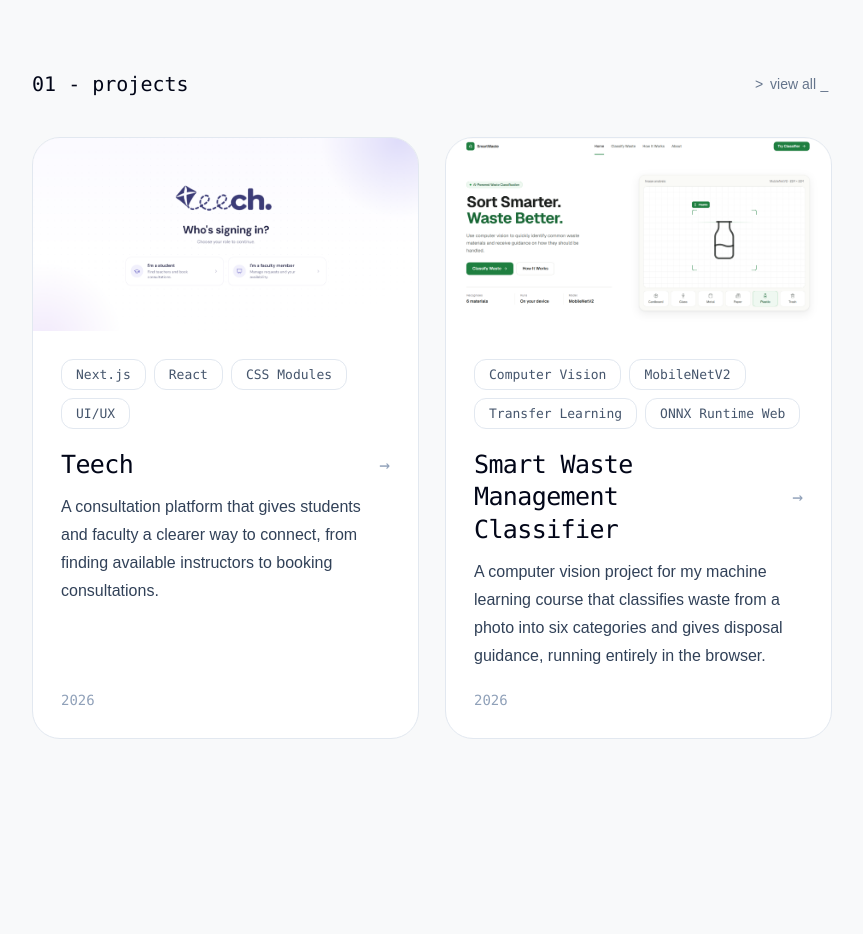
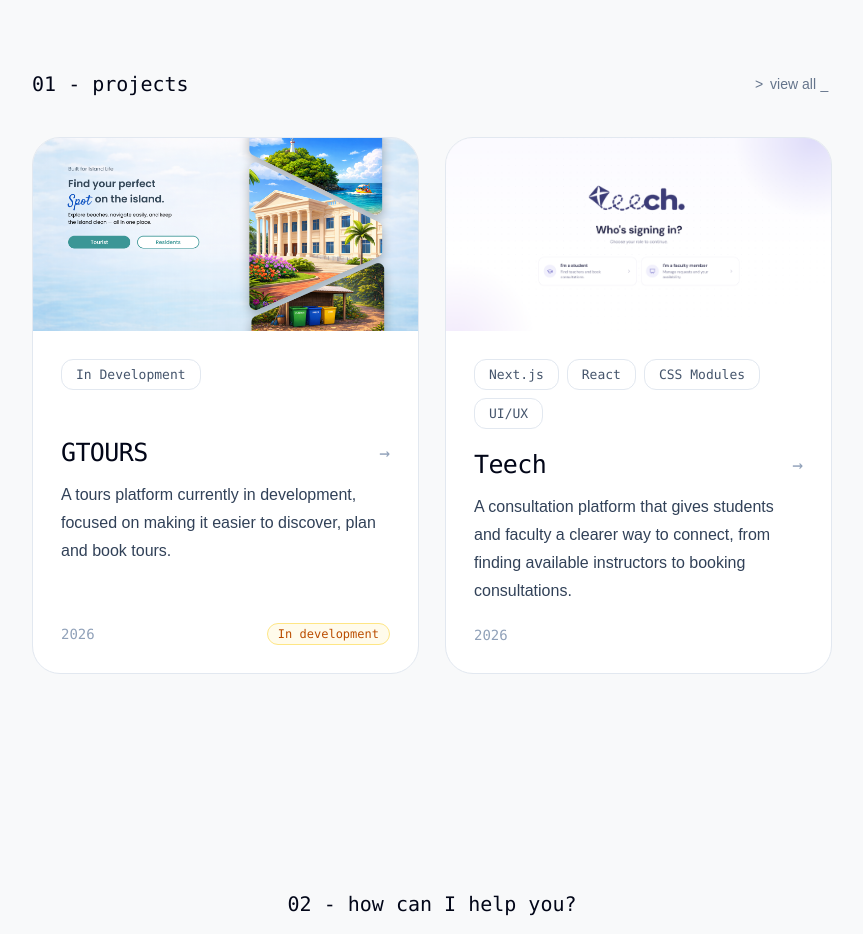
Before and after one commit to anniesrdnl/anniesrdnl_portfolio, a React (Vite) app: page / in a window 1280 px wide. Shown: the part 802-1736 px from the top of the page, without its empty margins (358-1221 px from the left). Built offline with nearby package versions, Linux system fonts and the light colour scheme.

Commit message:
Add GTOURS project (in development)

```diff
--- a/src/components/ProjectCard.jsx
+++ b/src/components/ProjectCard.jsx
@@ -44,10 +44,20 @@
           {project.description}
         </p>
 
-        {project.date && (
-          <time className="project-card-date mt-auto pt-5 font-mono text-sm text-slate-400">
-            {project.date}
-          </time>
+        {(project.date || project.status) && (
+          <div className="mt-auto flex items-center justify-between gap-3 pt-5 font-mono text-sm text-slate-400">
+            {project.date && (
+              <time className="project-card-date">
+                {project.date}
+              </time>
+            )}
+
+            {project.status && (
+              <span className="rounded-full border border-amber-200 bg-amber-50 px-2.5 py-0.5 text-xs text-amber-700">
+                {project.status}
+              </span>
+            )}
+          </div>
         )}
       </div>
     </a>
--- a/src/components/ProjectDetail.jsx
+++ b/src/components/ProjectDetail.jsx
@@ -43,6 +43,7 @@
 
       <div className="project-detail-footer">
         <div className="project-detail-actions">
+          {project.link && (
             <a
               href={project.link}
               target="_blank"
@@ -65,6 +66,13 @@
               </svg>
               <span>Live Demo</span>
             </a>
+          )}
+
+          {project.status && (
+            <span className="rounded-full border border-amber-200 bg-amber-50 px-3 py-1 font-mono text-sm text-amber-700">
+              {project.status}
+            </span>
+          )}
 
           {project.source && (
             <a
--- a/src/data/portfolio.js
+++ b/src/data/portfolio.js
@@ -2,6 +2,7 @@
 import teechImage from '../assets/teech.png'
 import smartwasteImage from '../assets/smartwaste.png'
 import suepImage from '../assets/suep.png'
+import gtoursImage from '../assets/GTOURS.png'
 
 export const navigation = [
   {
@@ -32,6 +33,27 @@
 ]
 
 export const projects = [
+  {
+    id: 8,
+    slug: 'gtours',
+    date: '2026',
+    status: 'In development',
+    title: 'GTOURS',
+    tagline: 'A tours platform that is still being built.',
+    description:
+      'A tours platform currently in development, focused on making it easier to discover, plan and book tours.',
+    overview: [
+      'GTOURS is a tours platform that is still in development. It is being built to make discovering, planning and booking tours simpler and clearer.',
+      'The project is a work in progress, so features and details will keep changing as it takes shape.',
+    ],
+    motivation: [
+      'I wanted to build a complete, real-world product from scratch and grow it step by step. GTOURS is that project, and I am sharing it while it is still being built.',
+    ],
+    technologies: [
+      'In Development',
+    ],
+    image: gtoursImage,
+  },
   {
     id: 1,
     slug: 'teech',
```
Also changed, not shown: src/assets/GTOURS.png (added). Lines whose indentation alone changed are shown as unchanged.
